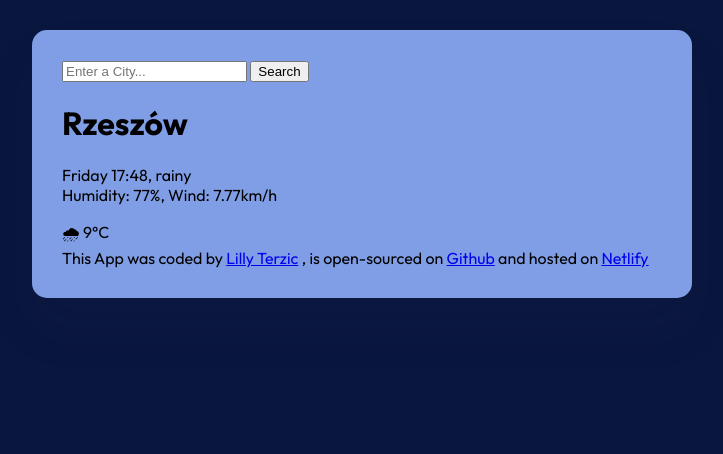
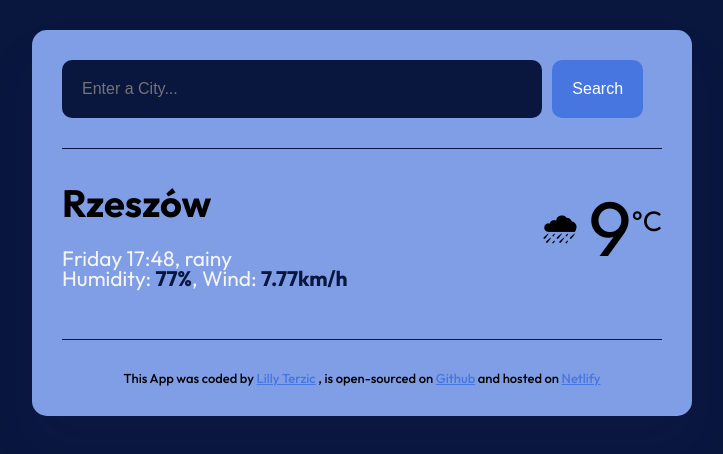
Before and after one commit to lilllyyyyyyyy/pogoda, a plain HTML site: page index.html in a window 1280 px wide. Shown: the whole page, without its empty margins (278-1001 px from the left). Drawn offline with Linux system fonts and the light colour scheme.

Commit message:
css added

```diff
--- a/index.html
+++ b/index.html
@@ -12,21 +12,26 @@
 <body>
     <div class="app">
     <header>
-        <form>
-            <input type="search"  placeholder="Enter a City..." required/>
-            <input type="submit" value="Search"/>
+        <form class="search-form">
+            <input type="search"  placeholder="Enter a City..." required class="search-form-input"/>
+            <input type="submit" value="Search" class="search-form-button"/>
         </form>
     </header>
     <main>
+        <div class="weather-app-data">
         <div>
-    <h1>Rzeszów</h1>
-    <p>
+    <h1 class="city">Rzeszów</h1>
+    <p class="details">
         Friday 17:48, rainy
         <br />
-        Humidity: 77%, Wind: 7.77km/h
+        Humidity: <strong>77%</strong>, Wind: <strong>7.77km/h</strong>
         </p>
         </div>
-       <div>🌧 9°C</div>
+        <div class="temperature-container">
+        <div class="icon"> 🌧 </div>
+        <div class="temperature">9</div>
+        <div class="unit">°C</div>
+        </div>
     </main>
     <footer>
         This App was coded by
--- a/src/style.css
+++ b/src/style.css
@@ -1,6 +1,10 @@
 body {
     background-color: #09163E;
   font-family: "Outfit", sans-serif;
+}
+
+a {
+    color: #4776E0;
 }
 
 .app {
@@ -11,3 +15,83 @@ body {
     box-shadow: 0 30px 50px rgba(65, 50, 100, 0.08);
     border-radius: 15px;
 }
+
+header {
+    border-bottom: 1px solid #09163E;
+    padding: 0 0 30px 0;
+}
+
+.search-form-input {
+    background-color:#09163E;
+    border: none;
+    border-radius: 10px;
+    width: 80%;
+    padding: 20px;
+    font-size: 16px;
+    color:#809EE6;
+}
+
+.search-form-button {
+    background-color:#4776E0;
+    padding: 20px;
+    border: none;
+    border-radius: 10px;
+    font-size: 16px;
+    color: white;
+    margin-left: 7px;
+}
+
+main {
+    padding: 30px 0;
+}
+
+.weather-app-data {
+    display: flex;
+    justify-content: space-between;
+
+}
+
+.city {
+    margin: 0;
+    font-size: 38px;
+    line-height: 48px;
+}
+
+.details {
+    font-size: 21px;
+    color: whitesmoke ;
+    line-height: 20px;
+
+}
+
+.details strong {
+    color:#09163E;
+}
+
+.temperature-container {
+    display: flex;
+}
+
+.temperature {
+    font-size: 77px;
+    margin-left: 10px;
+}
+
+.icon {
+    font-size: 33px;
+    margin-top: 22px;
+}
+
+.unit {
+    margin-top: 24px;
+    font-size: 28px;
+}
+
+
+footer {
+    border-top: 1px solid #09163E;
+    padding: 30px 0 0 0;
+    text-align: center;
+    font-size: 13px;
+    font-weight: 500;
+}
```
